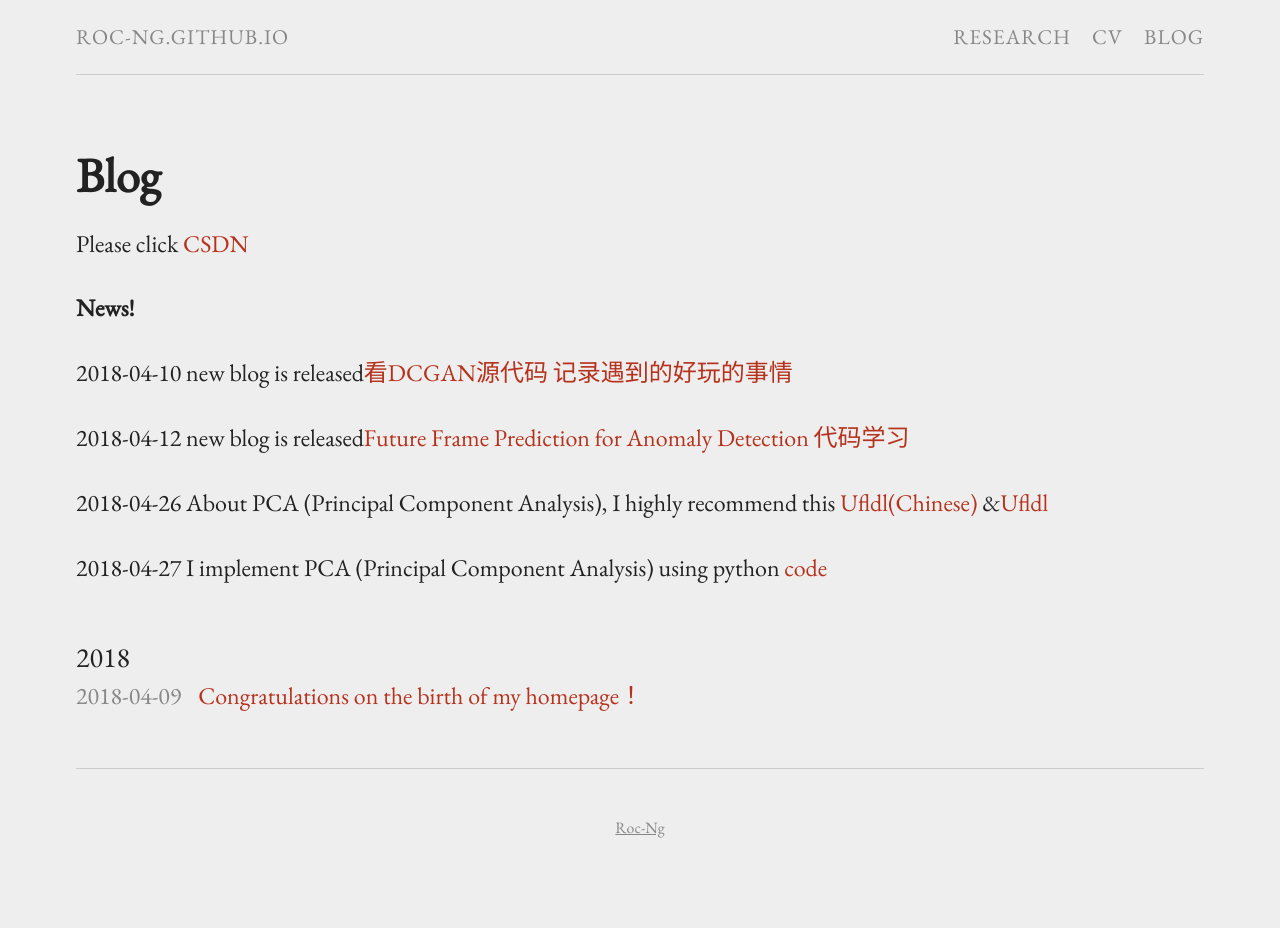
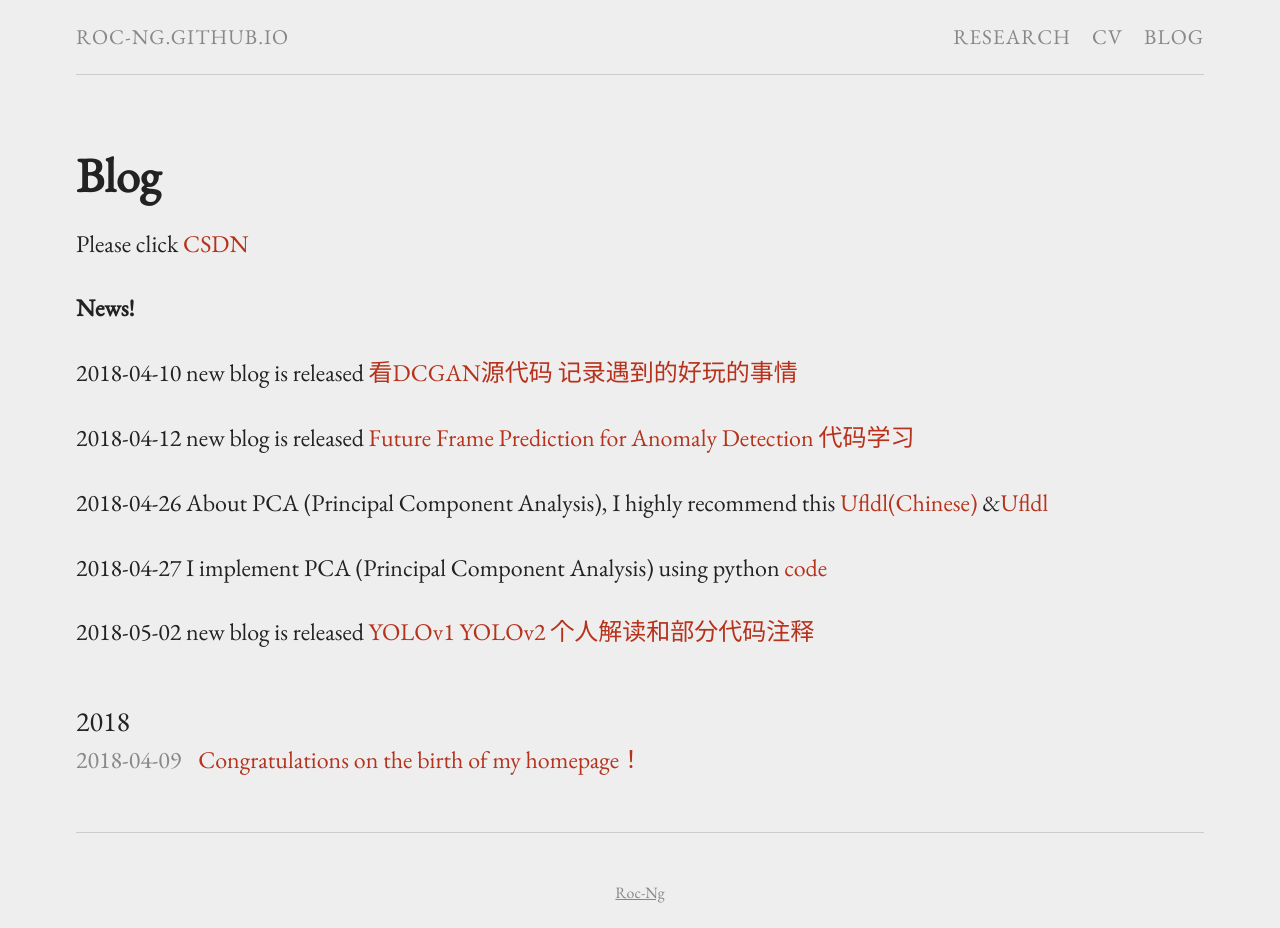
Before and after one commit to Roc-Ng/Roc-Ng.github.io, a Jekyll site: the page built from blog.md, in a window 1280 px wide. Built offline with Jekyll 4.4.1, drawn with Linux system fonts in a browser that asks for light colours; before the commit the page ends 900 px from its top, so only the background shows below that.

```diff
--- a/blog.md
+++ b/blog.md
@@ -8,13 +8,15 @@
 
 **News!**
 
-2018-04-10 new blog is released[看DCGAN源代码 记录遇到的好玩的事情](https://blog.csdn.net/windows_peng/article/details/79871948)
+2018-04-10 new blog is released [看DCGAN源代码 记录遇到的好玩的事情](https://blog.csdn.net/windows_peng/article/details/79871948)
 
-2018-04-12 new blog is released[Future Frame Prediction for Anomaly Detection 代码学习](https://blog.csdn.net/windows_peng/article/details/79905075)
+2018-04-12 new blog is released [Future Frame Prediction for Anomaly Detection 代码学习](https://blog.csdn.net/windows_peng/article/details/79905075)
 
 2018-04-26  About PCA (Principal Component Analysis), I highly recommend this [Ufldl(Chinese)](http://ufldl.stanford.edu/wiki/index.php/%E4%B8%BB%E6%88%90%E5%88%86%E5%88%86%E6%9E%90) &[Ufldl](http://ufldl.stanford.edu/wiki/index.php/PCA)
 
 2018-04-27  I implement PCA (Principal Component Analysis) using python [code](https://blog.csdn.net/windows_peng/article/details/80099666)
+
+2018-05-02  new blog is released [YOLOv1 YOLOv2 个人解读和部分代码注释 ](2018-04-27  I implement PCA (Principal Component Analysis) using python [code](https://blog.csdn.net/windows_peng/article/details/80099666))
 
 
 
```
